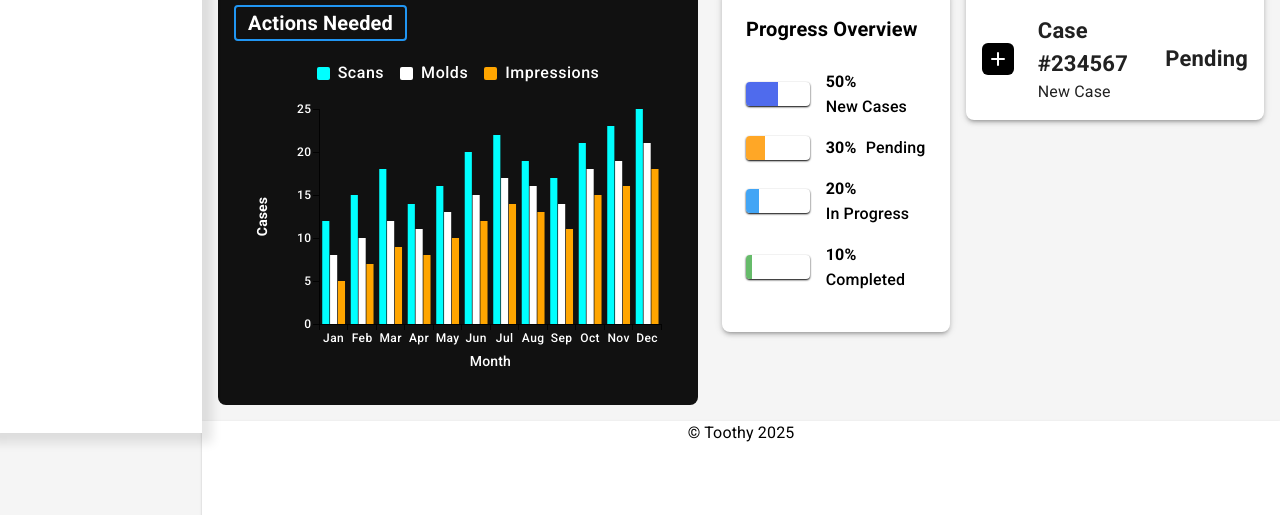
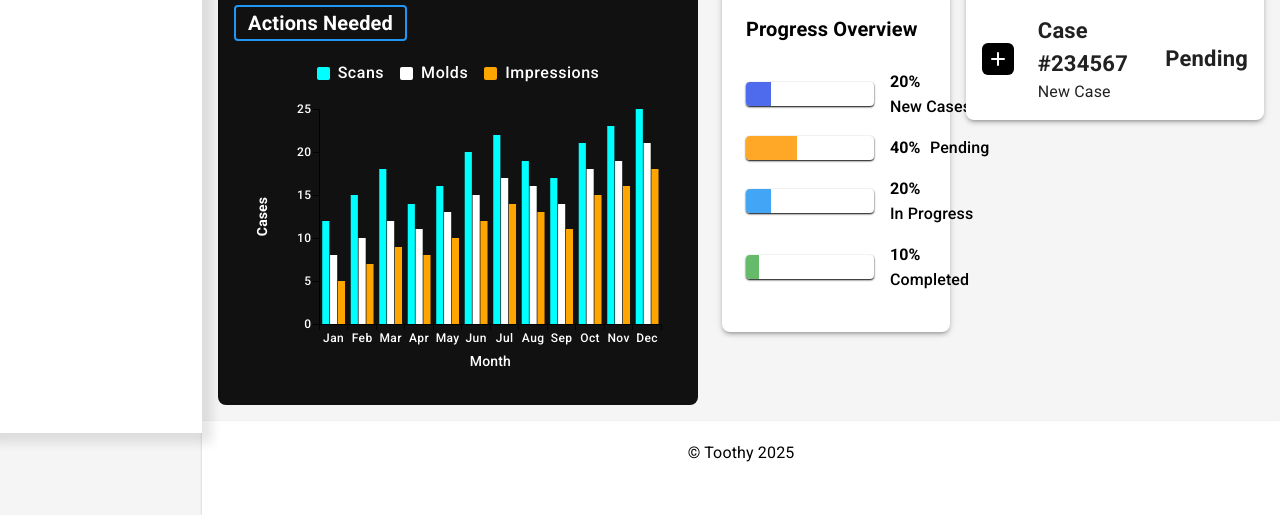
Before and after one commit to InternalShadow/toothy, a React (Vite) app: page / in a window 1280 px wide. Shown: the part 387-902 px from the top of the page. Built offline with nearby package versions, Linux system fonts and the light colour scheme.

Commit message:
align data for progressCard

```diff
--- a/src/components/CRMPrototypeDashboard.jsx
+++ b/src/components/CRMPrototypeDashboard.jsx
@@ -16,6 +16,7 @@ export default function CRMPrototypeDashboard() {
   const caseData = useMemo(() => generateRandomCases(10), []);
 
   const stats = useMemo(() => {
+    const newCases = caseData.filter((c) => c.cat === "New Case").length;
     const total = caseData.length;
     const completed = caseData.filter((c) => c.stat === "Completed").length;
     const pending = caseData.filter((c) => c.stat === "Pending").length;
@@ -25,6 +26,7 @@ export default function CRMPrototypeDashboard() {
 
     return {
       total,
+      newCases,
       completed,
       pending,
       inProgress,
--- a/src/components/widgets/CaseList.jsx
+++ b/src/components/widgets/CaseList.jsx
@@ -1,5 +1,5 @@
 import React, { useState } from "react";
-import { Box, Typography, Paper, Divider, ButtonBase } from "@mui/material";
+import { Box, Typography, Paper, Divider } from "@mui/material";
 
 const filters = [
   { label: "New", active: true },
--- a/src/components/widgets/Footer.jsx
+++ b/src/components/widgets/Footer.jsx
@@ -1,13 +1,10 @@
 import React from "react";
-import { Box, Typography, Stack, BottomNavigation } from "@mui/material";
-// import { Copyright } from "@mui/icons-material";
+import { Box, Typography, Stack } from "@mui/material";
 
 export default function Footer() {
   return (
     <Box
       sx={{
-        // position: "relative",
-        // bottom: 0,
         width: "100%",
         boxShadow: 1,
         backgroundColor: "background.paper",
@@ -26,7 +23,7 @@ export default function Footer() {
             textAlign: "center",
           }}
         >
-          <Typography>© Toothy 2025</Typography>
+          <Typography sx={{ paddingTop: "20px" }}>© Toothy 2025</Typography>
         </Box>
       </Stack>
     </Box>
--- a/src/components/widgets/ProgressOverviewCard.jsx
+++ b/src/components/widgets/ProgressOverviewCard.jsx
@@ -1,14 +1,26 @@
 import React from "react";
 import { Box, Typography } from "@mui/material";
 
-const progressData = [
-  { label: "New Cases", value: 50, color: "#4f6bed" }, // Indigo blue (matches sidebar)
-  { label: "Pending", value: 30, color: "#ffa726" }, // Soft amber/orange
-  { label: "In Progress", value: 20, color: "#42a5f5" }, // Light blue
-  { label: "Completed", value: 10, color: "#66bb6a" }, // Soft green
-];
+export default function ProgressOverviewCard({ stats }) {
+  const progressData = [
+    {
+      label: "New Cases",
+      value: stats.newCases,
+      color: "#4f6bed",
+    },
+    { label: "Pending", value: stats.pending, color: "#ffa726" },
+    {
+      label: "In Progress",
+      value: stats.inProgress,
+      color: "#42a5f5",
+    },
+    {
+      label: "Completed",
+      value: stats.completed,
+      color: "#66bb6a",
+    },
+  ];
 
-export default function ProgressOverviewCard() {
   return (
     <Box
       sx={{
@@ -39,7 +51,8 @@ export default function ProgressOverviewCard() {
           <Box
             sx={{
               position: "relative",
-              width: 200,
+              minWidth: "10vw",
+              maxWidth: "15vw",
               height: 24,
               backgroundColor: "white",
               borderRadius: 1,
@@ -53,7 +66,7 @@ export default function ProgressOverviewCard() {
                 left: 0,
                 top: 0,
                 bottom: 0,
-                width: `${value}%`,
+                width: `${value * 10}%`,
                 backgroundColor: color,
               }}
             />
@@ -69,7 +82,7 @@ export default function ProgressOverviewCard() {
                 width: 40,
               }}
             >
-              {value}%
+              {value * 10}%
             </Typography>
             <Typography
               sx={{ color: "black", display: "inline-block", fontWeight: 500 }}
```
